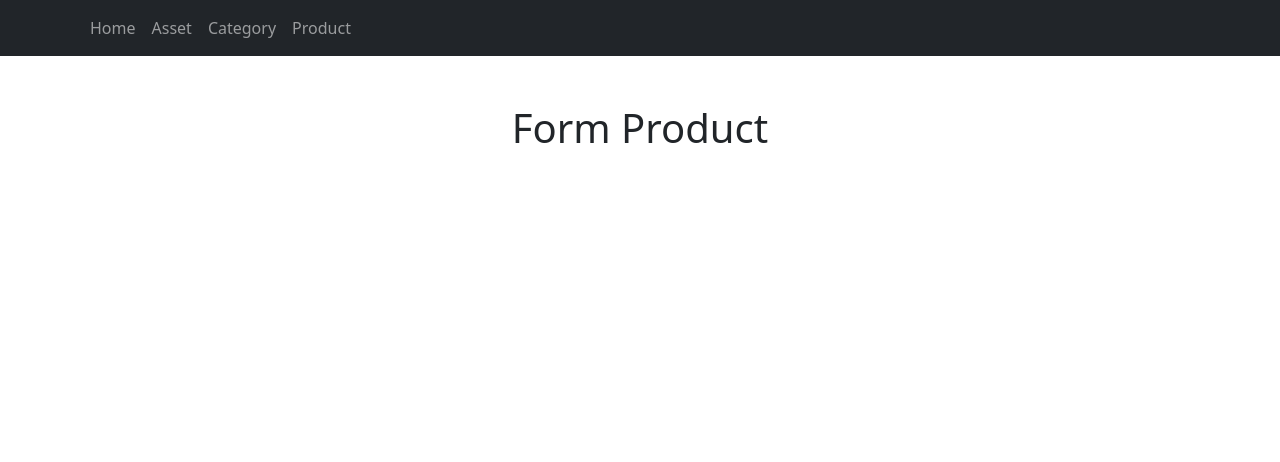
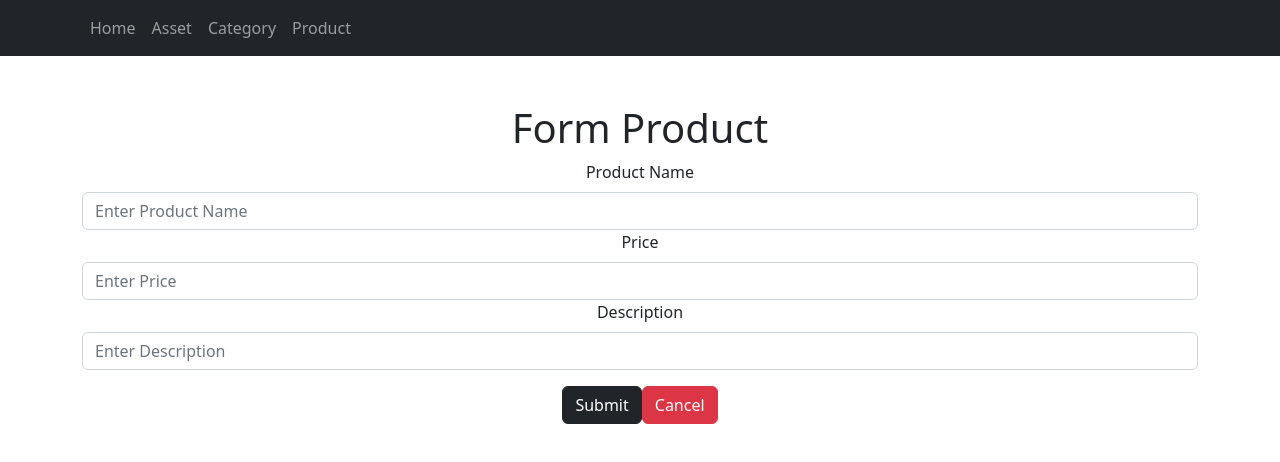
Before and after one commit to elsaelsa95/case-study-harisenin, a React (Create React App) app in the folder client/: page /products/1 in a window 1280 px wide. Shown: the top 462 px of the page. Built offline with nearby package versions, Linux system fonts and the light colour scheme; no server answers.

Commit message:
setting form product

```diff
--- a/client/src/components/FormProduct.js
+++ b/client/src/components/FormProduct.js
@@ -1,11 +1,113 @@
-export default function FormProduct() {
+import { useEffect, useState } from "react";
+import { useNavigate, useParams } from "react-router-dom";
+import {
+  createProduct,
+  readDetailProduct,
+  updateProduct,
+} from "../store/action/actionCreator";
+import { useDispatch, useSelector } from "react-redux";
+
+import Button from "react-bootstrap/Button";
+import Form from "react-bootstrap/Form";
+
+export default function FormCategory() {
+  const dispatch = useDispatch();
+  const navigate = useNavigate();
+  const { id } = useParams();
+  const { productById } = useSelector((state) => state);
+
+  const handleGoTo = () => {
+    navigate({
+      pathname: "/products",
+    });
+  };
+
+  let [input, setInput] = useState({
+    productName: "",
+    price: "",
+    description: "",
+  });
+
+  useEffect(() => {
+    if (productById) {
+      setInput({
+        productName: productById.findProduct.productName,
+        price: productById.findProduct.price,
+        description: productById.findProduct.description,
+      });
+    }
+  }, [productById]);
+
+  useEffect(() => {
+    if (id) {
+      dispatch(readDetailProduct(id));
+    }
+    if (!id) {
+      setInput({
+        productName: "",
+        price: "",
+        description: "",
+      });
+    }
+  }, []);
+
+  const handleChange = (e) => {
+    setInput({
+      ...input,
+      [e.target.name]: e.target.value,
+    });
+  };
+
+  const handleSubmit = (e) => {
+    e.preventDefault();
+    if (!id) {
+      dispatch(createProduct(input));
+      handleGoTo();
+    }
+    if (id) {
+      dispatch(updateProduct(id, input));
+      handleGoTo();
+    }
+  };
   return (
-      <div>
     <section className="py-5">
       <div className="container">
-            <h1>Form Product</h1>
+        <h1> Form Product </h1>
+        <Form onSubmit={handleSubmit}>
+          <Form.Group className="mb-3">
+            <Form.Label>Product Name</Form.Label>
+            <Form.Control
+              value={input.productName}
+              onChange={handleChange}
+              name="productName"
+              type="text"
+              placeholder="Enter Product Name"
+            />
+            <Form.Label>Price</Form.Label>
+            <Form.Control
+              value={input.price}
+              onChange={handleChange}
+              name="price"
+              type="number"
+              placeholder="Enter Price"
+            />
+            <Form.Label>Description</Form.Label>
+            <Form.Control
+              value={input.description}
+              onChange={handleChange}
+              name="description"
+              type="text"
+              placeholder="Enter Description"
+            />
+          </Form.Group>
+          <Button variant="dark" type="submit">
+            Submit
+          </Button>
+          <Button variant="danger" type="submit" onClick={() => handleGoTo()}>
+            Cancel
+          </Button>
+        </Form>
       </div>
     </section>
-      </div>
   );
 }
--- a/client/src/store/action/actionCreator.js
+++ b/client/src/store/action/actionCreator.js
@@ -234,6 +234,30 @@ export const deleteCategory = (id) => {
   };
 };
 
+export const createProduct = (payload) => {
+  return (dispatch, getState) => {
+    fetch("http://localhost:3001/products", {
+      method: "POST",
+      headers: {
+        "Content-Type": "application/json",
+      },
+      body: JSON.stringify(payload),
+    })
+      .then((response) => {
+        if (!response.ok) {
+          throw new Error("Network response was not OK");
+        }
+        return response.json();
+      })
+      .then((data) => {
+        dispatch(readProduct());
+      })
+      .catch((error) => {
+        return error;
+      });
+  };
+};
+
 export const readProduct = (payload) => {
   return (dispatch, getState) => {
     fetch("http://localhost:3001/productAsset", {})
@@ -246,6 +270,55 @@ export const readProduct = (payload) => {
       .then((data) => {
         dispatch({ type: "READ_PRODUCT", payload: data });
         console.log(data, "data");
+      })
+      .catch((error) => {
+        console.error(
+          "There has been a problem with your fetch operation:",
+          error
+        );
+      });
+  };
+};
+
+export const readDetailProduct = (id) => {
+  return (dispatch, getState) => {
+    fetch(`http://localhost:3001/products/${id}`, {
+    })
+      .then((response) => {
+        if (!response.ok) {
+          throw new Error("Network response was not OK");
+        }
+        return response.json();
+      })
+      .then((data) => {
+        dispatch({ type: "READ_DETAIL_PRODUCT", payload: data });
+      })
+      .catch((error) => {
+        console.error(
+          "There has been a problem with your fetch operation:",
+          error
+        );
+      });
+  };
+};
+
+export const updateProduct = (id, payload) => {
+  return (dispatch, getState) => {
+    fetch(`http://localhost:3001/products/${id}`, {
+      method: "PUT",
+      headers: {
+        "Content-Type": "application/json",
+      },
+      body: JSON.stringify(payload),
+    })
+      .then((response) => {
+        if (!response.ok) {
+          throw new Error("Network response was not OK");
+        }
+        return response.json();
+      })
+      .then((data) => {
+        dispatch({ type: "UPDATE_PRODUCT", payload: data });
       })
       .catch((error) => {
         console.error(
--- a/client/src/store/action/actionType.js
+++ b/client/src/store/action/actionType.js
@@ -3,7 +3,9 @@ export const READ_DETAIL_ASSET = "assets/readDetailAsset"
 export const UPDATE_ASSET = "assets/updateAsset"
 
 export const READ_CATEGORY = "categories/readCategory"
-export const READ_DETAIL_CATEGORY = "categories/readDetailAsset"
-export const UPDATE_CATEGORY = "categories/updateAsset"
+export const READ_DETAIL_CATEGORY = "categories/readDetailCategory"
+export const UPDATE_CATEGORY = "categories/updateCategory"
 
 export const READ_PRODUCT = "products/readProduct"
+export const READ_DETAIL_PRODUCT = "products/readDetailProduct"
+export const UPDATE_PRODUCT = "products/updateProduct"
--- a/client/src/store/index.js
+++ b/client/src/store/index.js
@@ -8,6 +8,7 @@ const initialState = {
   products: [],
   assetById: "",
   categoryById: "",
+  productById: "",
 };
 
 function rootReducer(state = initialState, action) {
@@ -49,6 +50,17 @@ function rootReducer(state = initialState, action) {
         ...state,
         products: action.payload,
       };
+    case "READ_DETAIL_PRODUCT":
+      return {
+        ...state,
+        productById: action.payload,
+      };
+    case "UPDATE_PRODUCT":
+      return {
+        ...state,
+        productById: action.payload,
+      };
+
     default:
       return state;
   }
```
Lines whose indentation alone changed are shown as unchanged.
